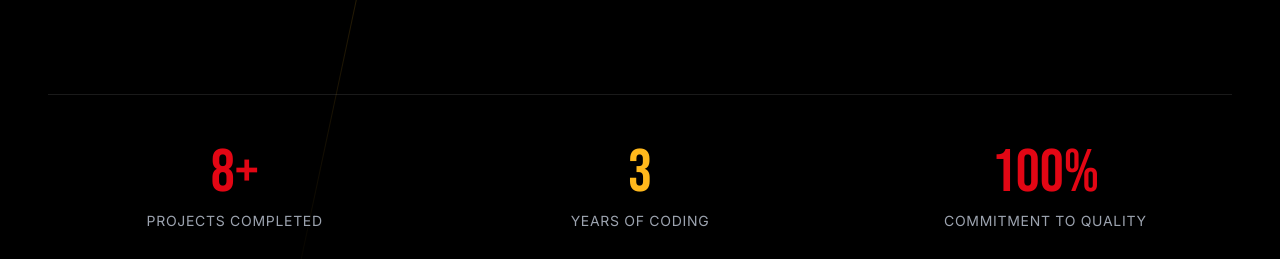
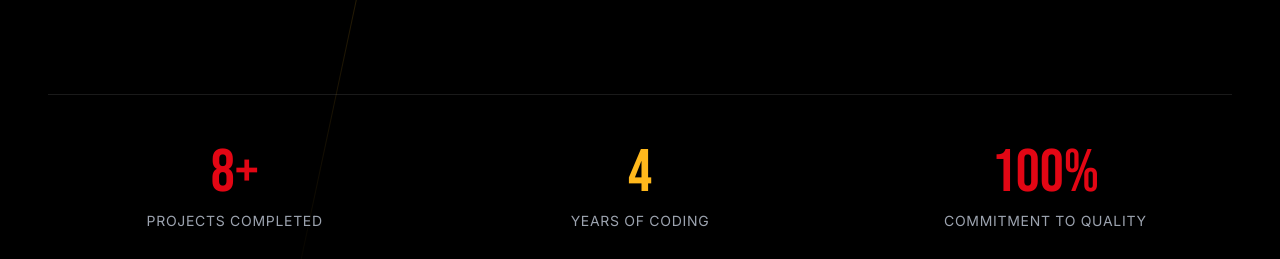
Before and after one commit to mrpravin21/Pravin-Bhatta-s-Portfolio, a React (Vite) app: page / in a window 1280 px wide. Shown: the part 1820-2079 px from the top of the page. Built offline with nearby package versions, Linux system fonts and the light colour scheme.

Commit message:
info update add

```diff
--- a/src/sections/About.tsx
+++ b/src/sections/About.tsx
@@ -218,7 +218,7 @@ const About = () => {
 
           <div className="stat-item text-center">
             <div className="font-display text-5xl md:text-6xl text-gold mb-2">
-              <span className="stat-number" data-target="3">0</span>
+              <span className="stat-number" data-target="4">0</span>
             </div>
             <p className="text-gray-400 uppercase tracking-wider text-sm">Years of Coding</p>
           </div>
```
